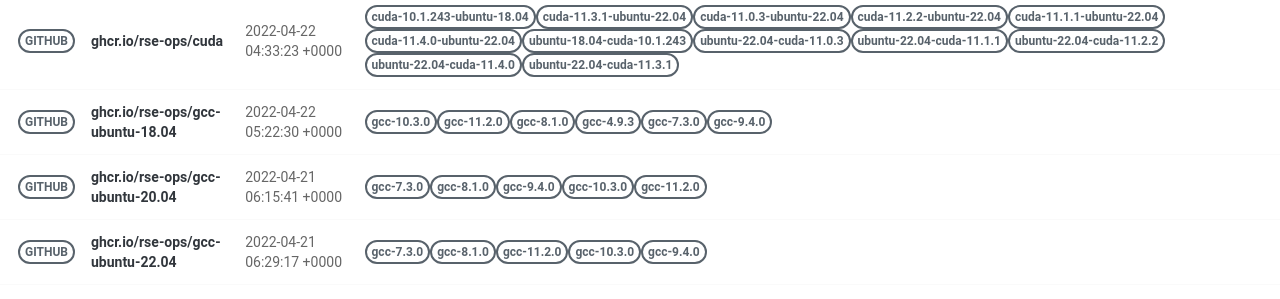
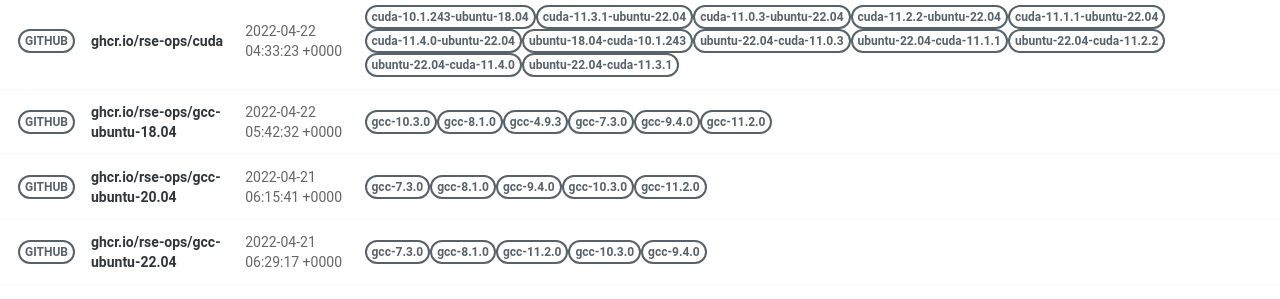
Before and after one commit to rse-ops/docker-images, a Jekyll site: the page built from pages/index.md, in a window 1280 px wide. Shown: the part 502-801 px from the top of the page. Built offline with Jekyll 4.4.1, drawn with Linux system fonts in a browser that asks for light colours; nearby versions of some CDN libraries.

Commit message:
Automated push to update library 2022-04-22

```diff
--- a/_library/ghcr.io-rse-ops-gcc-ubuntu-18.04.md
+++ b/_library/ghcr.io-rse-ops-gcc-ubuntu-18.04.md
@@ -1,7 +1,7 @@
 ---
 layout: container
 name: ghcr.io/rse-ops/gcc-ubuntu-18.04
-updated_at: 2022-04-22 05:22:30.755906
+updated_at: 2022-04-22 05:42:32.395381
 
 
 container_url: https://github.com/orgs/rse-ops/packages/container/package/gcc-ubuntu-18.04
```
Also changed, not shown: other parts of _library/ghcr.io-rse-ops-gcc-ubuntu-18.04.md (+3 -3 lines).
